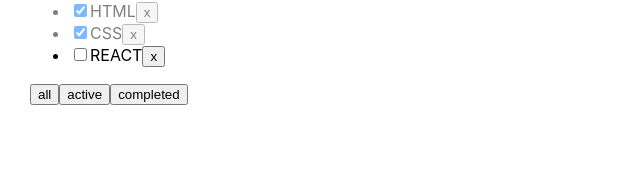
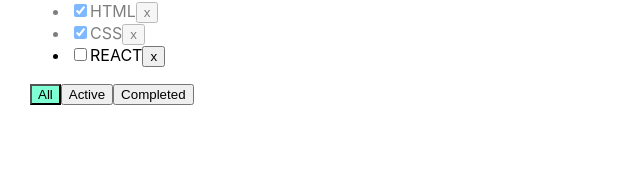
Before and after one commit to Pavelnagai/todolist, a React (Create React App) app: page / in a window 1280 px wide. Shown: the part 127-300 px from the top of the page, without its empty margins (0-640 px from the left). Built offline with nearby package versions, Linux system fonts and the light colour scheme.

Commit message:
button-'className' checkbox

```diff
--- a/src/App.tsx
+++ b/src/App.tsx
@@ -52,7 +52,7 @@
                 changeFilter={changeFilter}
                 addTask={addTask}
                 changeTaskStatus={changeTaskStatus}
-                // filter={filter}
+                filter={filter}
             />
 
         </div>
--- a/src/ToDoList.tsx
+++ b/src/ToDoList.tsx
@@ -1,6 +1,5 @@
 import React, {ChangeEvent, KeyboardEvent, useState} from 'react';
 import {FilterValuesType, TaskType} from "./App";
-import {Button} from "./components/Button";
 
 type PropsType = {
     title: string
@@ -9,8 +8,9 @@
     changeFilter: (filter: FilterValuesType) => void
     addTask: (newTaskTitle: string) => void
     changeTaskStatus: (taskID: string, isDone: boolean) => void
-    // filter: FilterValuesType
+    filter: FilterValuesType
 }
+
 
 const TodoList = (props: PropsType) => {
     const [title, setTitle] = useState<string>("")
@@ -36,7 +36,6 @@
     const tsarButton = (value: FilterValuesType) => {
         props.changeFilter(value)
     }
-
     const tasksJSX = props.tasks.map(task => {
         const changeStatus = (e: React.ChangeEvent<HTMLInputElement>) =>
             props.changeTaskStatus(task.id, e.currentTarget.checked)
@@ -53,7 +52,6 @@
     })
     const errorMessage = <div style={{color: 'red'}}>Title is required</div>
     const errorClass = error ? 'error' : ''
-
     return (
         <div>
             <h3>{props.title}</h3>
@@ -71,15 +69,15 @@
                 {tasksJSX}
             </ul>
             <div>
-                <Button filter={'all'} name={'all'} callback={() => {
-                    tsarButton('all')
-                }}/>
-                <Button filter={'active'} name={'active'} callback={() => {
-                    tsarButton('active')
-                }}/>
-                <Button filter={'completed'} name={'completed'} callback={() => {
-                    tsarButton('completed')
-                }}/>
+                <button className={props.filter === 'all'? 'active-filter' : ''}
+                        onClick={() => tsarButton('all')}>All
+                </button>
+                <button className={props.filter === 'active' ? 'active-filter' : ''}
+                        onClick={() => tsarButton('active')}>Active
+                </button>
+                <button className={props.filter === 'completed' ? 'active-filter' : ''}
+                        onClick={() => tsarButton('completed')}>Completed
+                </button>
             </div>
         </div>
     )
--- a/src/components/Button.tsx
+++ /dev/null
@@ -1,14 +0,0 @@
-import React from "react";
-import {FilterValuesType} from "../App";
-
-export type ButtonPropsType = {
-    name: string
-    callback: () => void
-    filter: FilterValuesType
-}
-
-export function Button (props: ButtonPropsType) {
-    return (
-        <button className={props.filter} onClick={()=>{props.callback()}}>{props.name}</button>
-    )
-}
```
